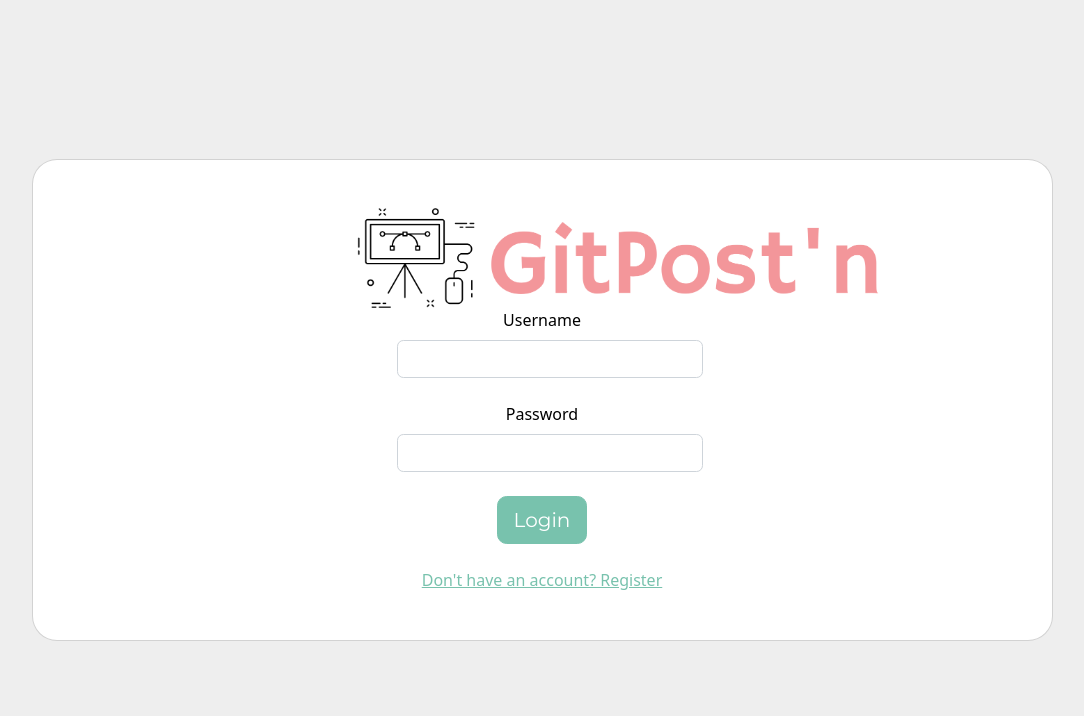
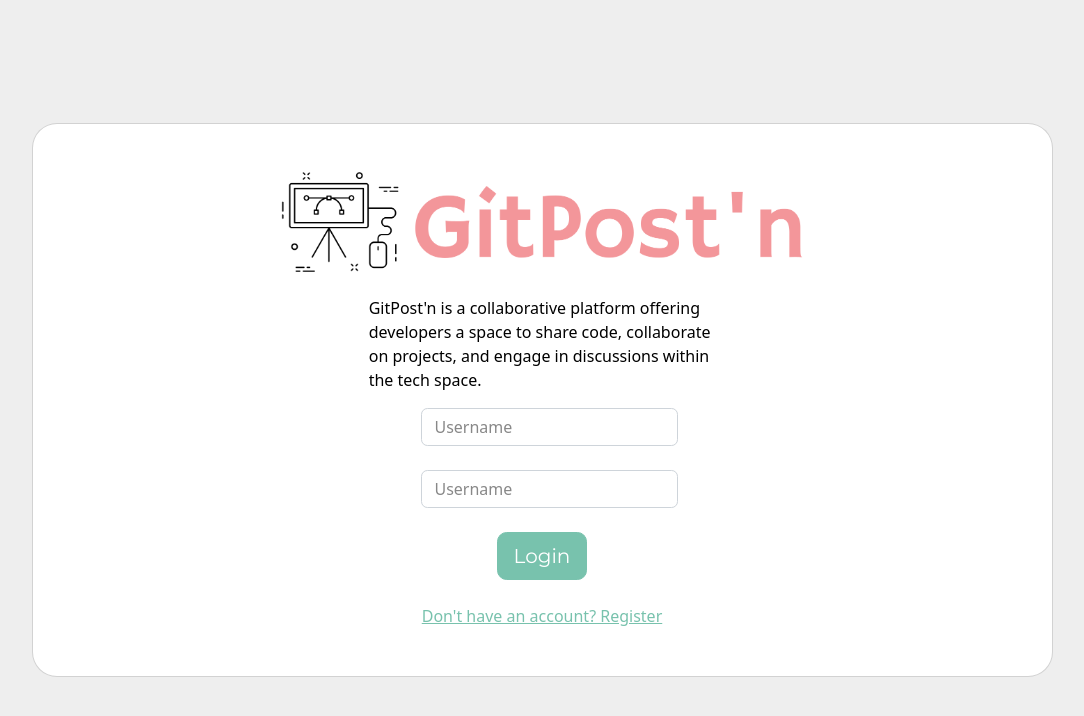
Before and after one commit to hansontram/microBlogLite, a plain HTML site: page microbloglite-capstone-starter-frontend/index.html in a window 1280 px wide. Shown: the whole page, without its empty margins (98-1182 px from the left). Drawn offline with nearby package versions, Linux system fonts and the light colour scheme.

Commit message:
fixed bug errors

```diff
--- a/microbloglite-capstone-starter-frontend/index.html
+++ b/microbloglite-capstone-starter-frontend/index.html
@@ -3,7 +3,6 @@
   <head>
     <meta charset="UTF-8" />
     <meta name="viewport" content="width=device-width, initial-scale=1.0" />
-
 
     <!-- Bootstrap CSS (and Bootswatch Minty theme) -->
     <link
@@ -32,45 +31,80 @@
 
     <script src="./services/auth-service.js"></script>
     <script src="./index.js"></script>
-    <title>Login to the Microblog Network!</title>
+    <title>GitPost'n</title>
   </head>
 
   <body>
-    <section class="vh-100 d-flex align-items-center" style="background-color: #eee">
+    <section
+      class="vh-100 d-flex align-items-center"
+      style="background-color: #eee"
+    >
       <div class="container">
         <div class="row justify-content-center">
           <div class="col-lg-12 col-xl-11">
             <div class="card text-black" style="border-radius: 25px">
               <div class="card-body p-md-5">
                 <div class="row justify-content-center">
-                  <div class="col-md-10 col-lg-6 col-xl-5 order-2 order-lg-1 text-center">
-
-                    <img src="logo-no-background.png" height="100" alt="logo">
-
-                    <form id="ogin" action="register.html" class="mx-1 mx-md-4">
-
-                      <label class="form-label" for="form3Example3c">Username</label>
+                  <div
+                    class="col-md-10 col-lg-6 col-xl-5 order-2 order-lg-1 d-flex flex-column align-items-center"
+                  >
+                    <img
+                      src="logo-no-background.png"
+                      height="100"
+                      alt="logo"
+                      class="mb-4"
+                    />
+                    <div class="container-fluid">
+                      <p>
+                        GitPost'n is a collaborative platform offering
+                        developers a space to share code, collaborate on
+                        projects, and engage in discussions within the tech
+                        space.
+                      </p>
+                    </div>
+                    <form id="login" class="mx-1 mx-md-4">
+                      <!-- <label class="form-label" for="username">Username</label> -->
                       <div class="d-flex flex-row align-items-center mb-4">
                         <i class="fas fa-envelope fa-lg me-3 fa-fw"></i>
                         <div class="form-outline flex-fill mb-0">
-                          <input type="text" id="username" class="form-control">
+                          <input
+                            type="text"
+                            id="username"
+                            placeholder="Username"
+                            class="form-control"
+                          />
                         </div>
                       </div>
 
-                      <label class="form-label" for="form3Example4c">Password</label>
+                      <!-- <label class="form-label" for="form3Example4c">Password</label> -->
                       <div class="d-flex flex-row align-items-center mb-4">
                         <i class="fas fa-lock fa-lg me-3 fa-fw"></i>
                         <div class="form-outline flex-fill mb-0">
-                          <input type="password" id="password" class="form-control">
+                          <input
+                            type="password"
+                            id="password"
+                            placeholder="Username"
+                            class="form-control"
+                          />
                         </div>
                       </div>
 
                       <div class="d-flex justify-content-center m-4 mb-lg-4">
-                        <button id="loginButton" type="submit" class="btn btn-primary btn-lg">Login</button>
+                        <button
+                          id="loginButton"
+                          type="submit"
+                          class="btn btn-primary btn-lg"
+                        >
+                          Login
+                        </button>
                       </div>
                     </form>
-
-                    <a id="ahref" class="align-items-s" href="./register/register.html">Don't have an account? Register</a>
+                    <a
+                      id="ahref"
+                      class="align-items-s"
+                      href="./register/register.html"
+                      >Don't have an account? Register</a
+                    >
                   </div>
                 </div>
               </div>
@@ -79,6 +113,5 @@
         </div>
       </div>
     </section>
-
   </body>
 </html>
```
